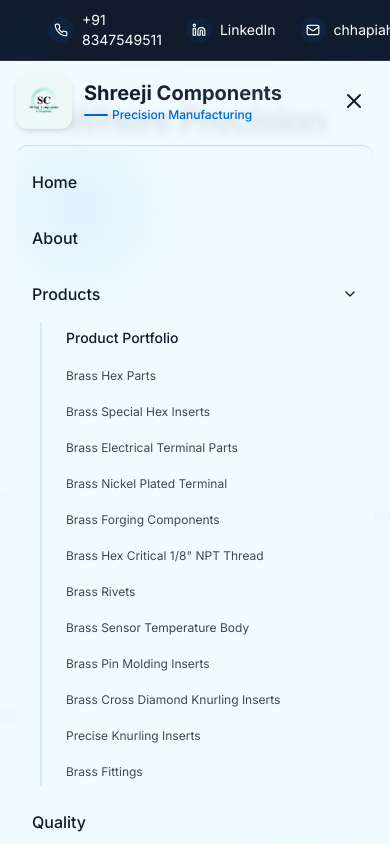
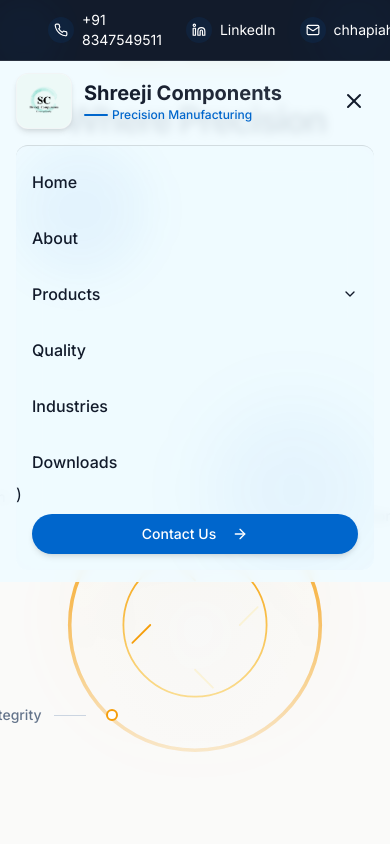
Before and after one commit to 22it044/Shreeji-Components, a React (Vite) app: page /quality in a window 390 px wide. Both pictures are taken after a click on the button 354 px from the left and 101 px from the top of the page. Shown: the top 844 px of the page. Built offline with nearby package versions, Linux system fonts and the light colour scheme.

Commit message:
(n-1.4) mobile nav fix

```diff
--- a/src/components/layout/Header.tsx
+++ b/src/components/layout/Header.tsx
@@ -19,6 +19,7 @@
   const [isScrolled, setIsScrolled] = useState(false);
   const [isMobileMenuOpen, setIsMobileMenuOpen] = useState(false);
   const [isProductDropdownOpen, setIsProductDropdownOpen] = useState(false);
+  const [isMobileProductDropdownOpen, setIsMobileProductDropdownOpen] = useState(false);
   const productDropdownRef = useRef<HTMLDivElement>(null);
   const navigate = useNavigate();
   const location = useLocation();
@@ -58,6 +59,7 @@
   // Unified function to handle section links and page navigation
   const handleNavigation = (href: string) => {
     setIsMobileMenuOpen(false);
+    setIsMobileProductDropdownOpen(false);
 
     // If it's a page link (starts with '/'), use React Router navigation
     if (href.startsWith('/')) {
@@ -320,26 +322,25 @@
                 item.hasDropdown ? (
                   <div key={item.name} className="relative">
                     <button
-                      onClick={() => {
-                        if (item.isPage) {
-                          window.location.href = item.href;
-                        }
-                      }}
+                      onClick={() => setIsMobileProductDropdownOpen(!isMobileProductDropdownOpen)}
                       className="text-left px-4 py-2 text-foreground hover:text-royal-sapphire transition-all duration-300 font-medium relative group w-full flex justify-between items-center"
                       style={{ animationDelay: `${index * 100}ms` }}
                     >
                       <span className="relative z-10">{item.name}</span>
-                      <ChevronDown className="h-4 w-4" />
+                      <ChevronDown className={`h-4 w-4 transition-transform duration-300 ${isMobileProductDropdownOpen ? 'rotate-180' : ''}`} />
                       <span className="absolute bottom-1 left-4 w-0 h-0.5 bg-royal-sapphire rounded-full transition-all duration-300 group-hover:w-24"></span>
                       <span className="absolute inset-0 bg-royal-sapphire/0 group-hover:bg-royal-sapphire/5 rounded-lg transition-all duration-300 -z-10"></span>
                     </button>
 
-                    {/* Mobile Product Links */}
+                    {isMobileProductDropdownOpen && (
                       <div className="pl-6 mt-2 space-y-2 border-l-2 border-royal-sapphire/10 ml-6">
                         <Link
                           to="/products"
                           className="block py-1.5 text-sm text-foreground hover:text-royal-sapphire transition-colors duration-200 font-medium"
-                        onClick={() => setIsMobileMenuOpen(false)}
+                          onClick={() => {
+                            setIsMobileMenuOpen(false);
+                            setIsMobileProductDropdownOpen(false);
+                          }}
                         >
                           Product Portfolio
                         </Link>
@@ -349,12 +350,16 @@
                             key={idx}
                             to={product.link}
                             className="block py-1.5 text-xs text-foreground/80 hover:text-royal-sapphire transition-colors duration-200"
-                          onClick={() => setIsMobileMenuOpen(false)}
+                            onClick={() => {
+                              setIsMobileMenuOpen(false);
+                              setIsMobileProductDropdownOpen(false);
+                            }}
                           >
                             {product.title}
                           </Link>
                         ))}
                       </div>
+                    )}
                   </div>
                 ) : (
                   <button
```
Lines whose indentation alone changed are shown as unchanged.
